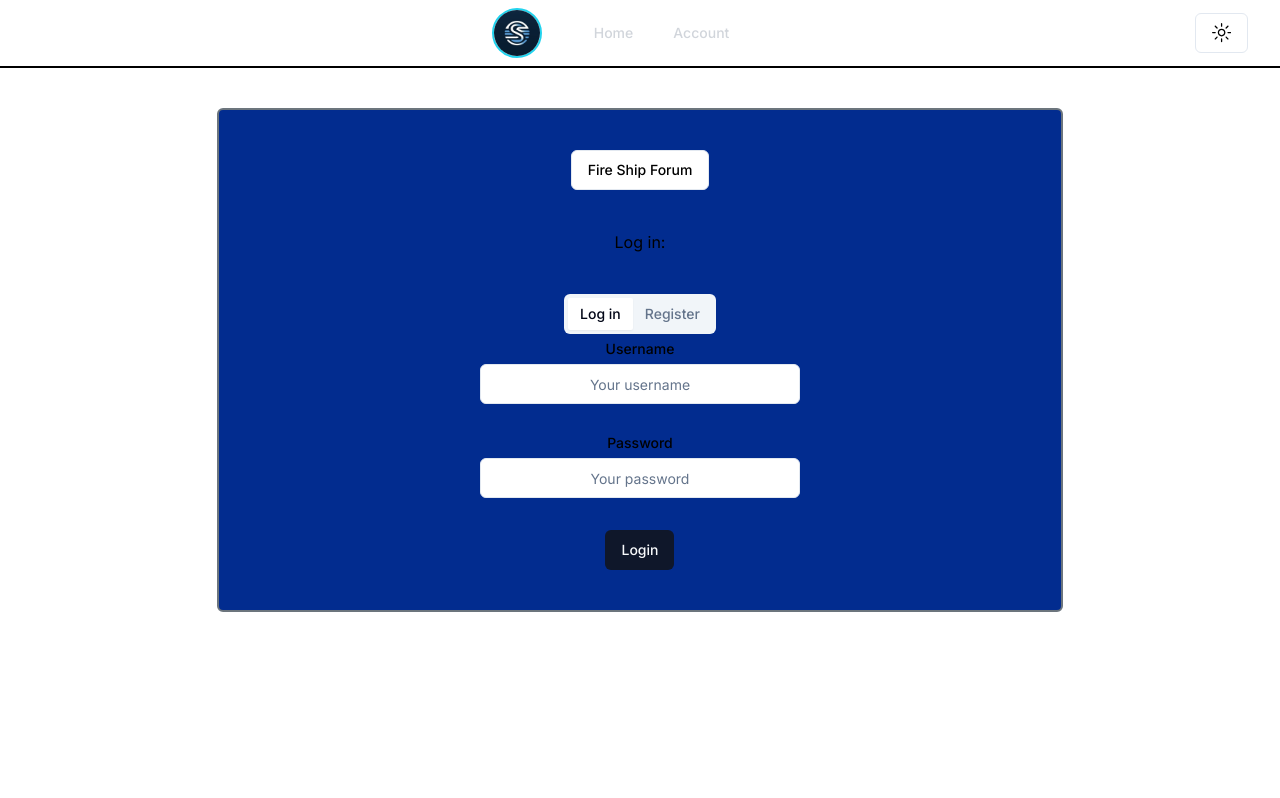
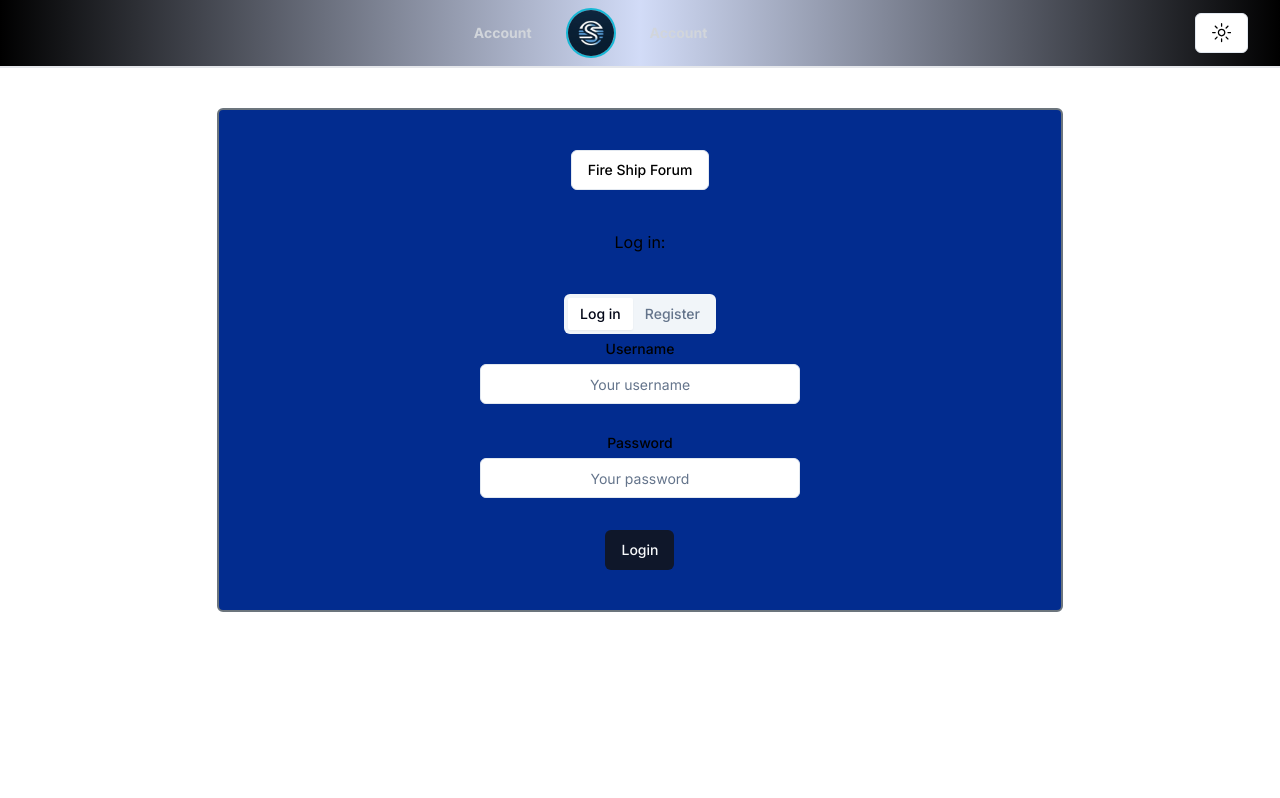
Before and after one commit to phoenixdev0117/Next-Space-Ship, a Next.js app: page /Login in a window 1280 px wide. Shown: the top 798 px of the page. Built offline with nearby package versions, Linux system fonts and the light colour scheme.

Commit message:
Adding gradient and animationsto Nav and Footer

```diff
--- a/src/components/Footer.jsx
+++ b/src/components/Footer.jsx
@@ -10,13 +10,14 @@ export const CustomFooter = () => {
             <div className="flex flex-col justify-center px-4 py-12">
 
                 <div className="absolute border-2 border-solid mb-20
+                bg-gradient-to-r from-black via-blue-900/50 to-black
                 self-center md:py-5 py-3 md:px-64 px-12 rounded-2xl border-b-4
                 transition duration-200 ease-in-out hover:border-b-cyan-200 border-white/35
                  border-b-white/80
                 bg-backgroundFooterBadges hover:bg-colorPrimaryDark">
                     <span className='md:text-lg font-bold'>2024 - SpaceShipForum</span>
 
-                    <div className='flex flex-row justify-center'>
+                    <div className='flex flex-row justify-center pt-2'>
                         <Image
                             src="/logo.jpeg"
                             width={50}
@@ -28,9 +29,9 @@ export const CustomFooter = () => {
 
                 </div>
 
-            </div>
+            </div >
 
-        </footer>
+        </footer >
     )
 }
 
--- a/src/components/Navbar.jsx
+++ b/src/components/Navbar.jsx
@@ -20,13 +20,24 @@ export const Navbar = () => {
     }
 
     return (
-        <nav className="w-full py-2 border-b-2"
+        <nav className="w-full py-2 border-b-2 bg-gradient-to-r from-black via-blue-700/20 to-black"
             style={{
                 backgroundColor: 'var(--backgroundNavbar)',
-                borderBottomColor: 'var(--color-secondary)'
+                // borderBottomColor: 'white'
+                borderBottomImage: 'linear-gradient(to right, black, rgba(0,0,255,1), black)'
             }}>
             <div className="flex flex-row justify-between px-4 md:px-6 lg:px-8 ">
                 <div className="flex flex-row justify-end w-7/12 items-center ">
+
+                    <div className="hidden md:block">
+                        <div className="ml-5 mr-5 flex items-center space-x-4">
+                            <Link href="/Account">
+                                <button className=" font-bold text-gray-300 hover:bg-teal-500/70 border-white/0
+                                hover:text-white border-solid hover:border-white/100 border-2 px-3 py-2 rounded-md text-sm ">Account</button>
+                            </Link>
+                        </div>
+                    </div>
+
                     <Link href="/">
                         <span className="flex-shrink-0">
                             <Image
@@ -34,9 +45,10 @@ export const Navbar = () => {
                                 width={50}
                                 height={50}
                                 alt="Forum Logo"
-                                className={`${imageLoaded ? '' : `hidden`}
-                                rounded-full self-center border-2 border-cyan-400 border-solid`}
-
+                                className={`${imageLoaded ? '' : `hidden`} hover:border-cyan-300
+                                rounded-full self-center border-2 border-cyan-500/90 border-solid
+                                hover:animate-pulse active:border-white`}
+                                style={{}}
                                 priority
                                 onLoad={(e) => imageLoadedFunction(e)}
                             />
@@ -51,15 +63,15 @@ export const Navbar = () => {
 
 
                     <div className="hidden md:block">
-                        <div className="ml-10 flex items-center space-x-4">
-                            <Link href="/">
+                        <div className="ml-5 mr-5 flex items-center space-x-4">
+                            {/* <Link href="/">
                                 <button className="text-gray-300 hover:bg-teal-500/70 hover:text-white px-3 py-2
                                 rounded-md text-sm font-medium">Home</button>
-                            </Link>
+                            </Link> */}
 
                             <Link href="/Account">
-                                <button className="text-gray-300 hover:bg-teal-500/70 hover:text-white px-3 py-2
-                                rounded-md text-sm font-medium">Account</button>
+                                <button className="text-gray-300 hover:bg-teal-500/70 border-white/0
+                                 hover:text-white hover:border-white/100 border-solid border-2 px-3 py-2 font-bold rounded-md text-sm ">Account</button>
                             </Link>
                         </div>
                     </div>
--- a/src/components/newPostDialog.tsx
+++ b/src/components/newPostDialog.tsx
@@ -36,7 +36,7 @@ export function NewPostDialog() {
                         <span
                             tabIndex={0}
                             className="bg-green-600 px-4 ml-10 py-2 font-bold rounded-lg mx-10
-                        border-solid border-white/0 hover:border-cyan-100 border-2 cursor-pointer">
+                        border-solid border-white/0 hover:bg-green-600 hover:border-cyan-100 border-2 cursor-pointer">
                             + NewPost
                         </span>
                     </AlertDialogTrigger>
@@ -61,7 +61,6 @@ export function NewPostDialog() {
                         </AlertDialogHeader>
                         <AlertDialogFooter>
                             <AlertDialogCancel className='mx-auto'>Cancel</AlertDialogCancel>
-                            {/* <AlertDialogAction>Continue</AlertDialogAction> */}
                         </AlertDialogFooter>
                     </AlertDialogContent>) :
                         <AlertDialogContent className="h-36 justify-center flex flex-col text-center py-6">
```
Also changed, not shown: src/app/[paginationId]/layout.tsx (added).
